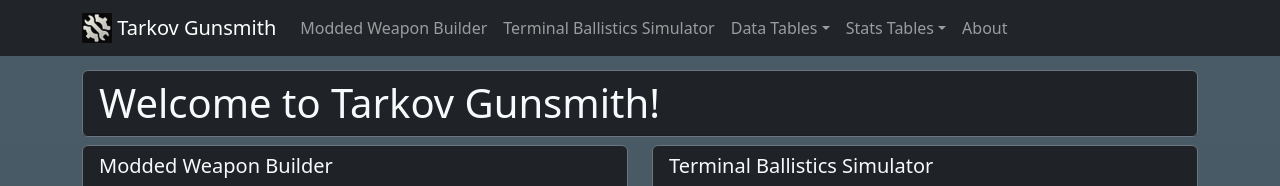
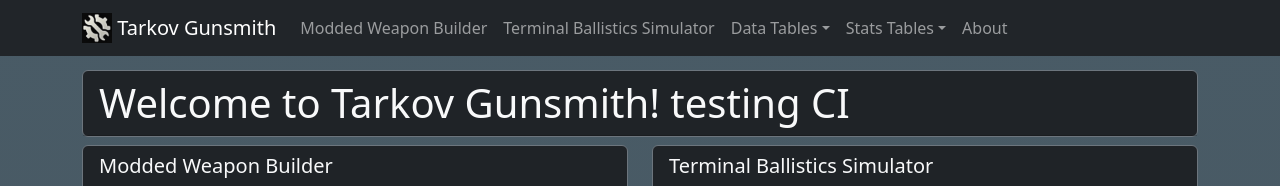
Before and after one commit to Xerxes-17/TarkovGunsmith, a React (Create React App) app in the folder FrontEnd/tarkov-gunsmith/: page / in a window 1280 px wide. Shown: the top 186 px of the page. Built offline with nearby package versions, Linux system fonts and the light colour scheme.

Commit message:
need to make changes to test the pipes

```diff
--- a/FrontEnd/tarkov-gunsmith/src/Components/Home.tsx
+++ b/FrontEnd/tarkov-gunsmith/src/Components/Home.tsx
@@ -9,7 +9,7 @@
             <Container className='main-app-container'>
                 <Card bg="dark" border="secondary" text="light" className="mb-2" style={{ height: "100%" }}>
                     <Card.Header as="h1">
-                        Welcome to Tarkov Gunsmith!
+                        Welcome to Tarkov Gunsmith! testing CI
                     </Card.Header>
                 </Card>
                 <div className="row gy-2 mb-2">
```
Also changed, not shown: 1 other file (tests, documents, lock files or other folders).
